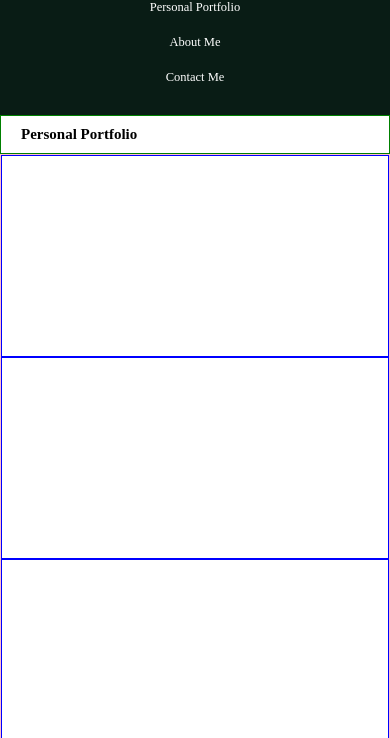
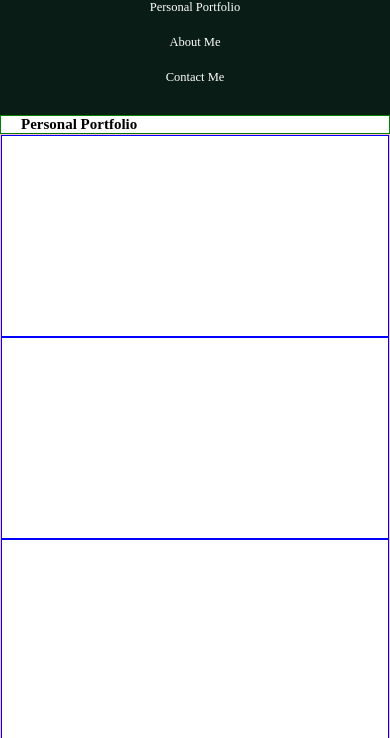
Before and after one commit to ivnkris/personal-portfolio, a plain HTML site: page index.html in a window 390 px wide. Shown: the part 106-844 px from the top of the page. Drawn offline with Linux system fonts and the light colour scheme; a web font is replaced by a local one.

Commit message:
added h2 positioning

```diff
--- a/assets/style.css
+++ b/assets/style.css
@@ -61,11 +61,12 @@ main {
 .heading--container {
   flex: 1 0 25%;
   border: 1px solid green;
+  margin-top: 5rem;
 }
 
 .heading--container h2 {
   text-align: right;
-  margin: 1rem 2rem;
+  margin: 0 2rem;
 }
 
 .portfolio--container {
@@ -138,6 +139,10 @@ main {
     font-size: 1.5 rem;
   }
 
+  .heading--container {
+    margin-top: 0;
+  }
+
   .heading--container h2 {
     text-align: left;
   }
```
